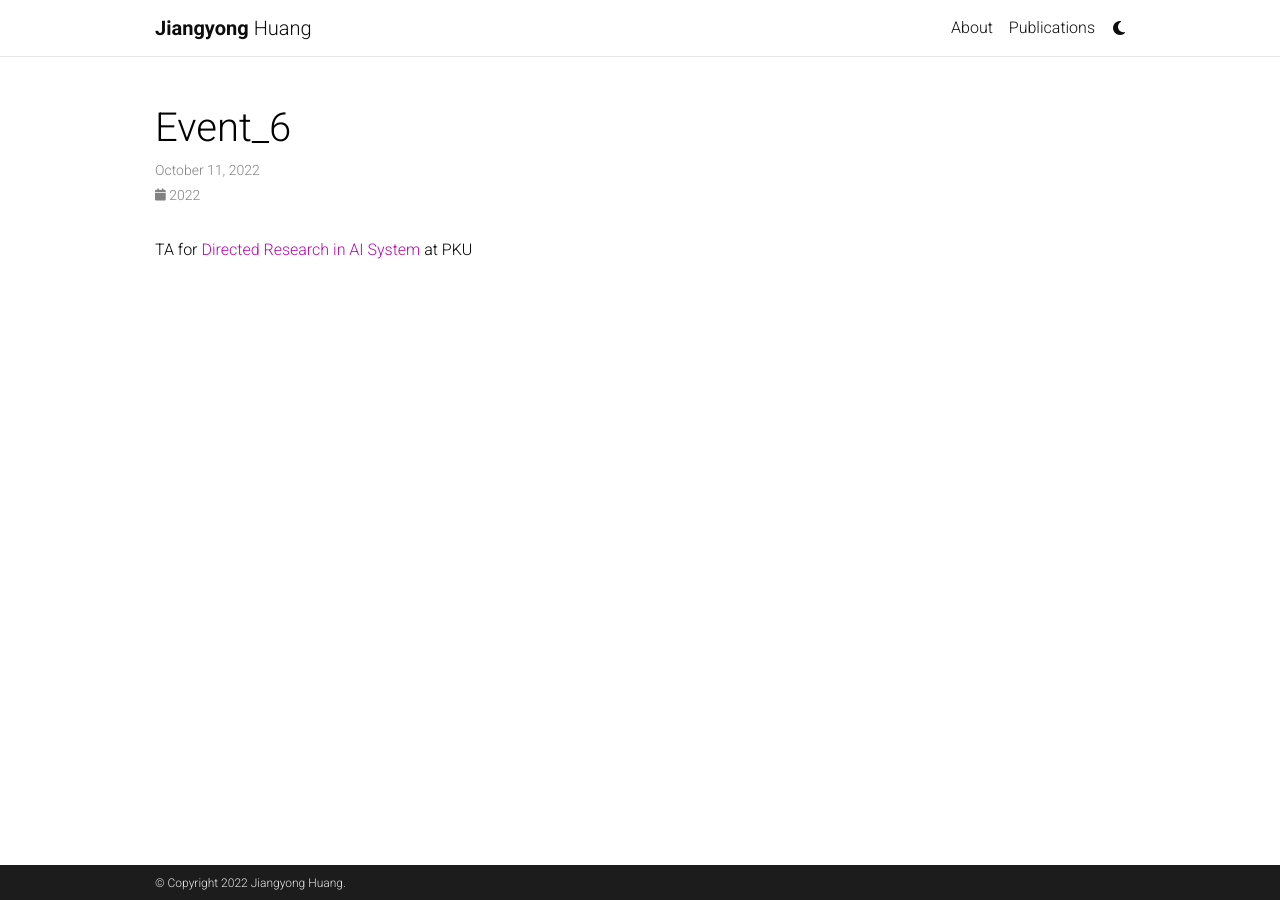
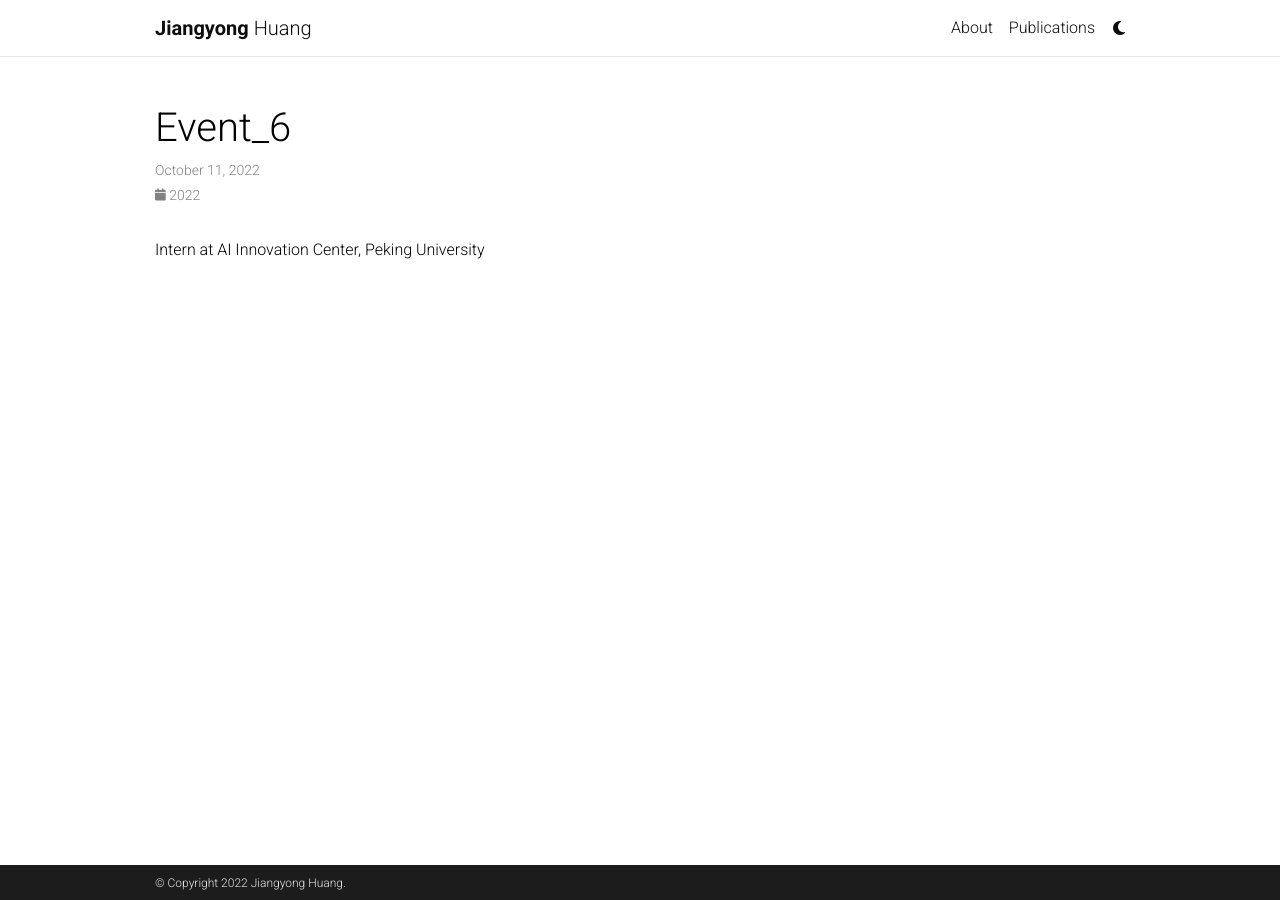
Before and after one commit to huangjy-pku/huangjy-pku.github.io, a Jekyll site: the page built from _experiences/event_6.md, in a window 1280 px wide. Built offline with Jekyll 4.4.1, drawn with Linux system fonts in a browser that asks for light colours; nearby versions of some CDN libraries; comment, search, counter and statistics services are not loaded; a style sheet for code colours, icons or effects is not loaded.

Commit message:
add aiic

```diff
--- a/_experiences/event_6.md
+++ b/_experiences/event_6.md
@@ -1,7 +1,7 @@
 ---
 layout: post
-time: Summer, 2022
+time: Spring, 2021
 inline: true
 ---
 
-TA for [Directed Research in AI System](https://yzhu.io/courses/summer/) at PKU
+Intern at AI Innovation Center, Peking University
```
Also changed, not shown: _experiences/event_7.md (+2 -2 lines), _experiences/event_8.md (added, +7 -0 lines).
